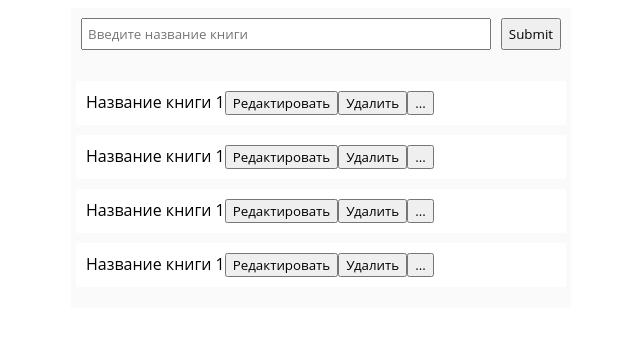
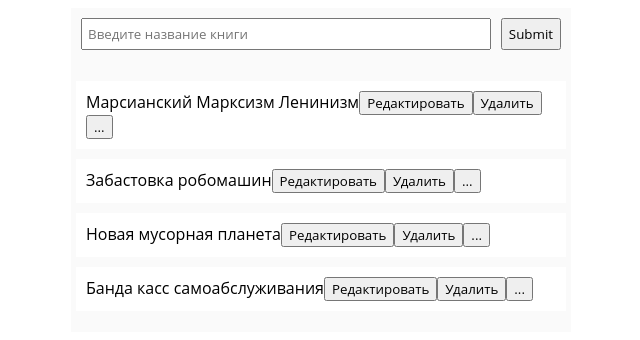
Before and after one commit to evgenynovak/book-library-app-react, a React (Create React App) app: page / in a window 1280 px wide. Shown: the top 340 px of the page, without its empty margins (319-959 px from the left). Built offline with nearby package versions, Linux system fonts and the light colour scheme.

Commit message:
BookItem: display data

```diff
--- a/src/components/BookItem/BookItem.js
+++ b/src/components/BookItem/BookItem.js
@@ -2,11 +2,11 @@ import React from 'react'
 import scss from './BookItem.module.scss'
 
 class BookItem extends React.Component {
-
  render() {
+  const data = this.props.data
     return (
       <li className={scss.BookItem}>
-            Название книги 1
+            {data.titleBook}
             <button className="">Редактировать</button>
             <button className="">Удалить</button>
             <button className="">...</button>
```
